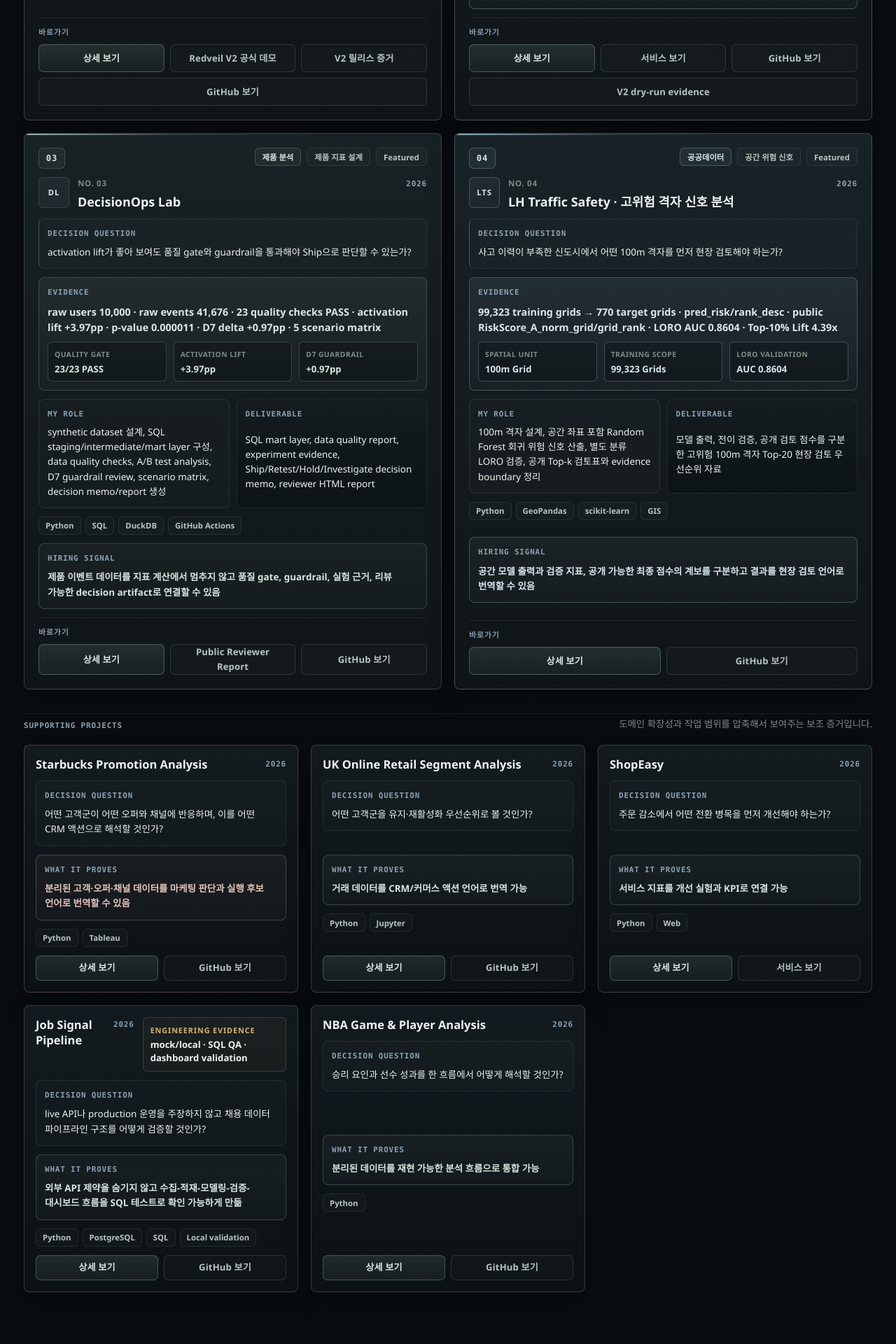
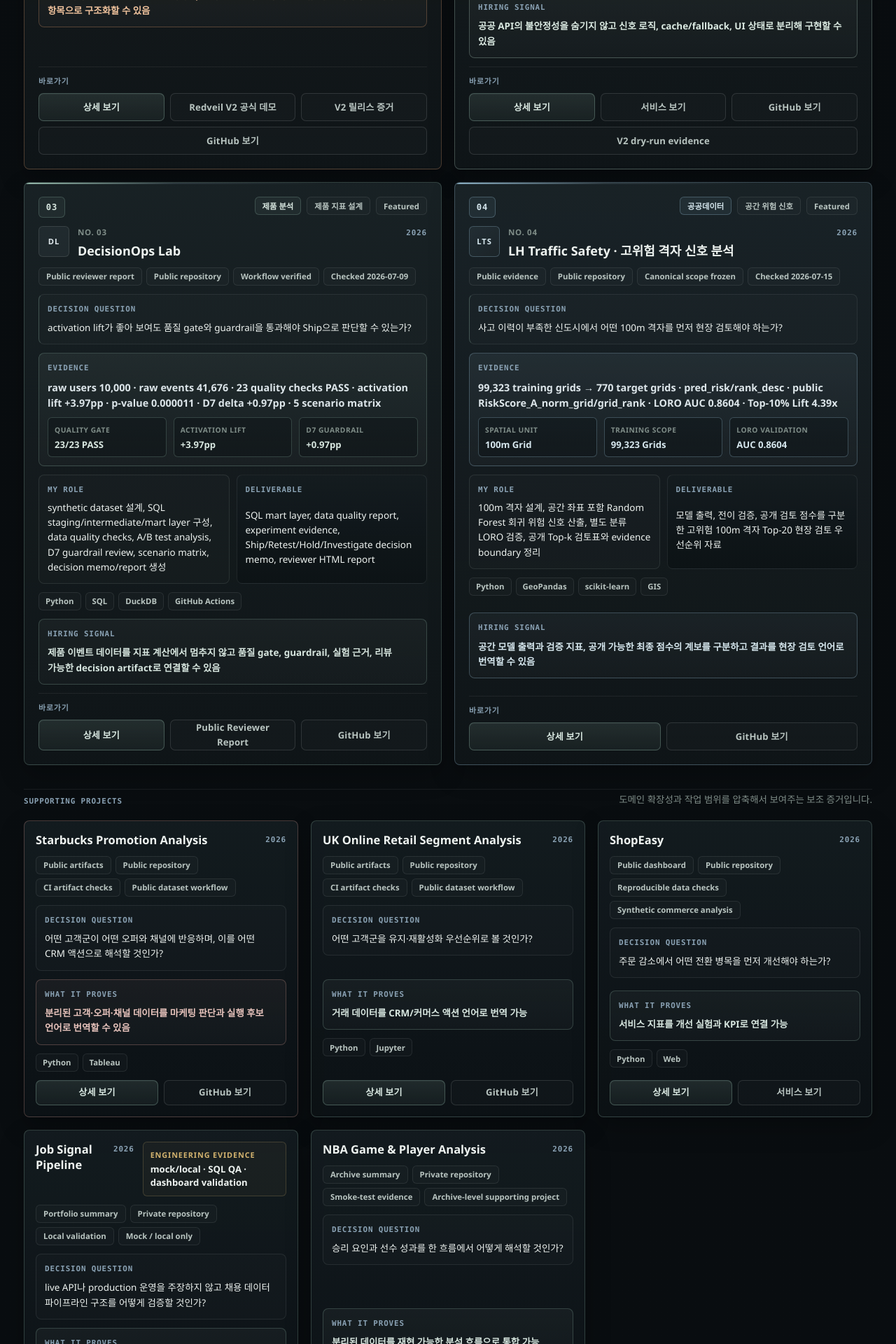
Before and after one commit to dffxonnb-cyber/signal-archive, a Next.js app: page /projects in a window 1280 px wide. Shown: the part 2539-4459 px from the top of the page at 70% size. Built offline with nearby package versions, Linux system fonts and the light colour scheme.

Commit message:
feat: expose project public and verification status
Centralize access, repository visibility, verification, checked date, and scope metadata for all portfolio projects and surface it across cards and detail evidence.

```diff
--- a/components/home-project-card.tsx
+++ b/components/home-project-card.tsx
@@ -1,5 +1,6 @@
 import Link from "next/link";
 
+import { ProjectPublicStatusChips } from "@/components/project-public-status-chips";
 import type { Project } from "@/types/content";
 
 type HomeProjectCardProps = {
@@ -60,6 +61,8 @@ export function HomeProjectCard({
         <span className="home-project-card__index">{`0${index}`}</span>
         <span className="home-project-card__lens">{project.primaryDomain}</span>
       </div>
+
+      <ProjectPublicStatusChips slug={project.slug} variant="home" />
 
       <div className="home-project-card__body">
         <h3 className="home-project-card__title">
--- a/components/project-card.tsx
+++ b/components/project-card.tsx
@@ -1,5 +1,6 @@
 import Link from "next/link";
 
+import { ProjectPublicStatusChips } from "@/components/project-public-status-chips";
 import type { Project } from "@/types/content";
 
 type ProjectCardVariant = "featured" | "supporting";
@@ -161,6 +162,8 @@ export function ProjectCard({
           ) : null}
         </div>
 
+        <ProjectPublicStatusChips slug={project.slug} />
+
         <div className="project-card__supporting-proof">
           <span className="project-card__meta-label">Decision Question</span>
           <p>{project.review.decisionQuestion}</p>
@@ -248,6 +251,8 @@ export function ProjectCard({
           </h2>
         </div>
       </div>
+
+      <ProjectPublicStatusChips slug={project.slug} />
 
       <div className="project-card__decision">
         <span className="project-card__meta-label">Decision Question</span>
--- /dev/null
+++ b/components/project-public-status-chips.tsx
@@ -0,0 +1,37 @@
+import { getProjectPublicStatusChips } from "@/content/project-public-status";
+
+type ProjectPublicStatusChipsProps = {
+  slug: string;
+  variant?: "project" | "home";
+  limit?: number;
+};
+
+export function ProjectPublicStatusChips({
+  slug,
+  variant = "project",
+  limit = 4,
+}: ProjectPublicStatusChipsProps) {
+  const chips = getProjectPublicStatusChips(slug).slice(0, limit);
+
+  if (variant === "home") {
+    return (
+      <div className="home-project-card__tags" aria-label="public and verification status">
+        {chips.map((item) => (
+          <span className="home-project-card__tag" key={item}>
+            {item}
+          </span>
+        ))}
+      </div>
+    );
+  }
+
+  return (
+    <div className="project-card__tools" aria-label="public and verification status">
+      {chips.map((item) => (
+        <span className="chip chip--status" key={item}>
+          {item}
+        </span>
+      ))}
+    </div>
+  );
+}
--- /dev/null
+++ b/content/project-public-status.ts
@@ -0,0 +1,107 @@
+export type ProjectPublicStatus = {
+  access: string;
+  repository: "Public repository" | "Private repository";
+  verification: string;
+  verifiedAt?: string;
+  scope: string;
+};
+
+const projectPublicStatusBySlug: Record<string, ProjectPublicStatus> = {
+  "seoul-storefront-redveil": {
+    access: "공개 V2 서비스",
+    repository: "Public repository",
+    verification: "Release evidence verified",
+    verifiedAt: "2026-07-13",
+    scope: "Frozen flagship",
+  },
+  "shelter-signal": {
+    access: "Live service",
+    repository: "Public repository",
+    verification: "Production flow verified",
+    verifiedAt: "2026-06-12 09:30 KST",
+    scope: "Live API · alert delivery not in scope",
+  },
+  "decisionops-lab": {
+    access: "Public reviewer report",
+    repository: "Public repository",
+    verification: "Workflow verified",
+    verifiedAt: "2026-07-09",
+    scope: "Synthetic workflow",
+  },
+  "lh-traffic-safety-analysis": {
+    access: "Public evidence",
+    repository: "Public repository",
+    verification: "Canonical scope frozen",
+    verifiedAt: "2026-07-15",
+    scope: "Field-review signal",
+  },
+  "starbucks-promotion-analysis": {
+    access: "Public artifacts",
+    repository: "Public repository",
+    verification: "CI artifact checks",
+    scope: "Public dataset workflow",
+  },
+  "uk-online-retail-segment-analysis": {
+    access: "Public artifacts",
+    repository: "Public repository",
+    verification: "CI artifact checks",
+    scope: "Public dataset workflow",
+  },
+  shopeasy: {
+    access: "Public dashboard",
+    repository: "Public repository",
+    verification: "Reproducible data checks",
+    scope: "Synthetic commerce analysis",
+  },
+  "job-signal-pipeline": {
+    access: "Portfolio summary",
+    repository: "Private repository",
+    verification: "Local validation",
+    scope: "Mock / local only",
+  },
+  "nba-game-player-analysis": {
+    access: "Archive summary",
+    repository: "Private repository",
+    verification: "Smoke-test evidence",
+    scope: "Archive-level supporting project",
+  },
+};
+
+const fallbackStatus: ProjectPublicStatus = {
+  access: "Portfolio summary",
+  repository: "Private repository",
+  verification: "Evidence documented",
+  scope: "Supporting project",
+};
+
+export function getProjectPublicStatus(slug: string): ProjectPublicStatus {
+  return projectPublicStatusBySlug[slug] ?? fallbackStatus;
+}
+
+export function getProjectPublicStatusChips(slug: string): string[] {
+  const status = getProjectPublicStatus(slug);
+
+  return [
+    status.access,
+    status.repository,
+    status.verification,
+    status.verifiedAt ? `Checked ${status.verifiedAt}` : null,
+    status.scope,
+  ].filter(Boolean) as string[];
+}
+
+export function getProjectPublicStatusEvidence(slug: string) {
+  const status = getProjectPublicStatus(slug);
+
+  return [
+    { label: "공개 접근", value: status.access },
+    { label: "저장소 상태", value: status.repository },
+    {
+      label: "검증 상태",
+      value: status.verifiedAt
+        ? `${status.verification} · ${status.verifiedAt}`
+        : status.verification,
+    },
+    { label: "범위 상태", value: status.scope },
+  ];
+}
--- a/content/projects-public.ts
+++ b/content/projects-public.ts
@@ -1,5 +1,6 @@
 import type { Project } from "../types/content";
 
+import { getProjectPublicStatusEvidence } from "./project-public-status";
 import { projects as sourceProjects } from "./projects-v2";
 
 const REDVEIL_SLUG = "seoul-storefront-redveil";
@@ -246,7 +247,26 @@ function syncLhCanonicalScope(project: Project): Project {
   };
 }
 
-export const projects = sourceProjects.map(syncRedveilEvidence).map(syncLhCanonicalScope);
+const PUBLIC_STATUS_LABELS = new Set(["공개 접근", "저장소 상태", "검증 상태", "범위 상태"]);
+
+function syncProjectPublicStatus(project: Project): Project {
+  const existingEvidence = (project.evidencePoints ?? []).filter(
+    (item) => !PUBLIC_STATUS_LABELS.has(item.label),
+  );
+
+  return {
+    ...project,
+    evidencePoints: [
+      ...existingEvidence,
+      ...getProjectPublicStatusEvidence(project.slug),
+    ],
+  };
+}
+
+export const projects = sourceProjects
+  .map(syncRedveilEvidence)
+  .map(syncLhCanonicalScope)
+  .map(syncProjectPublicStatus);
 
 export const featuredProjects = projects
   .filter((project) => project.status === "featured")
```
